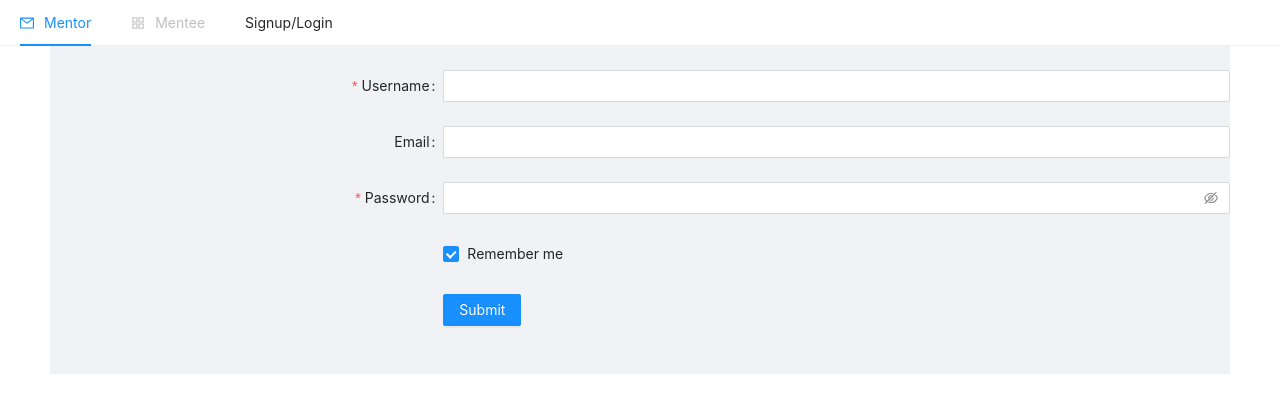
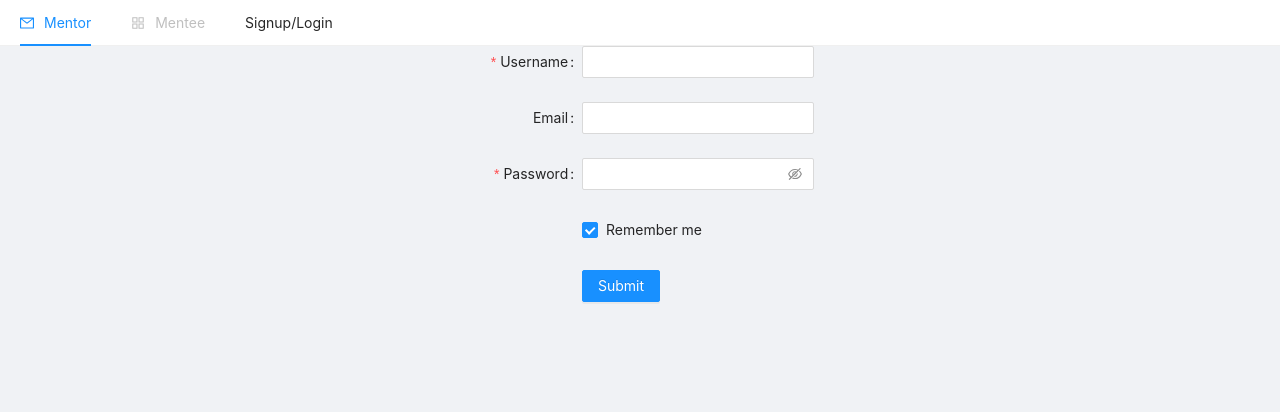
Before and after one commit to samantha-brillo/mentorapp-front, a React (Create React App) app: page /signup in a window 1280 px wide. Shown: the top 412 px of the page. Built offline with nearby package versions, Linux system fonts and the light colour scheme.

Commit message:
suggestion

```diff
--- a/src/app/views/auth/Auth.js
+++ b/src/app/views/auth/Auth.js
@@ -1,33 +1,47 @@
-import React,  {Component} from 'react';
-import { Form, Input, Button, Checkbox, Layout } from 'antd';
-import {loginEndpoint, signupEndpoint, signupGoogle} from '../../services/auth-ws'
+import React, { Component } from "react";
+import { Form, Input, Button, Checkbox, Layout, Row, Col } from "antd";
+import {
+  loginEndpoint,
+  signupEndpoint,
+  signupGoogle,
+} from "../../services/auth-ws";
 
-const {Content} = Layout
+const { Content } = Layout;
 
-
-export default function Auth ({match, history}) {
+export default function Auth({ match, history }) {
   const onFinish = async (values) => {
-     try{
-        const create = match.path === '/signup' ? signupEndpoint : loginEndpoint
-        const {data} = await create(values)
-        localStorage.setItem("user", JSON.stringify(data.user))
+    try {
+      const create = match.path === "/signup" ? signupEndpoint : loginEndpoint;
+      const { data } = await create(values);
+      localStorage.setItem("user", JSON.stringify(data.user));
       if (match.path === "/signup") {
-            history.push("/login")
-        }else{
-            history.push("/profile")
+        history.push("/login");
+      } else {
+        history.push("/profile");
       }
-     }catch(error){
-        console.log (error)
+    } catch (error) {
+      console.log(error);
     }
-
   };
 
   const onFinishFailed = (errorInfo) => {
-        console.log('Failed:', errorInfo);
-      }
+    console.log("Failed:", errorInfo);
+  };
   return (
-        <Content style={{ padding: '0 50px' }}>
-        <Layout className="site-layout-background" style={{ padding: '24px 0' }}>
+    <Layout
+      className="site-layout-background"
+      style={{ height: "calc(100vh - 46px)" }}
+    >
+      <Content style={{ padding: "0 50px" }}>
+        <Row style={{ height: "30%", width: "100%" }}>
+          <Col
+            style={{
+              display: "flex",
+              justifyContent: "center",
+              alignItems: "center",
+            }}
+            span={24}
+          >
             <Form
               name="basic"
               labelCol={{ span: 8 }}
@@ -40,28 +54,34 @@ export default function Auth ({match, history}) {
               <Form.Item
                 label="Username"
                 name="username"
-                    rules={[{ required: true, message: 'Please input your username!' }]}
+                rules={[
+                  { required: true, message: "Please input your username!" },
+                ]}
               >
                 <Input />
               </Form.Item>
 
-                {match.path === "/signup" &&  <Form.Item
-                label="Email"
-                name="email"
-                >
-                    <Input/>
-
-                </Form.Item>}
+              {match.path === "/signup" && (
+                <Form.Item label="Email" name="email">
+                  <Input />
+                </Form.Item>
+              )}
 
               <Form.Item
                 label="Password"
                 name="password"
-                    rules={[{ required: true, message: 'Please input your password!' }]}
+                rules={[
+                  { required: true, message: "Please input your password!" },
+                ]}
               >
                 <Input.Password />
               </Form.Item>
 
-                <Form.Item name="remember" valuePropName="checked" wrapperCol={{ offset: 8, span: 16 }}>
+              <Form.Item
+                name="remember"
+                valuePropName="checked"
+                wrapperCol={{ offset: 8, span: 16 }}
+              >
                 <Checkbox>Remember me</Checkbox>
               </Form.Item>
 
@@ -71,7 +91,9 @@ export default function Auth ({match, history}) {
                 </Button>
               </Form.Item>
             </Form>
+          </Col>
+        </Row>
+      </Content>
     </Layout>
-    </Content>
-    )
+  );
 }
--- a/src/app/views/home/Home.js
+++ b/src/app/views/home/Home.js
@@ -1,51 +1,54 @@
-import React, {useState, useEffect} from 'react';
-import {getList} from '../../services/auth-ws'
-import Card from '../../components/Card'
-import { Layout, Row, Col } from 'antd';
-const {Content} = Layout
+import React, { useState, useEffect } from "react";
+import { getList } from "../../services/auth-ws";
+import Card from "../../components/Card";
+import { Layout, Row, Col } from "antd";
+const { Content } = Layout;
 
-
-const Home = ({history,location,match}) => {
-    const [list, setList]= useState([])
-    const [loader, setLoader]= useState(true)
-    const getData = async() => {
-        setLoader(true)
-    try{
-        const localUser = JSON.parse(localStorage.getItem("user"))
-        let role = "mentor"
-        console.log(localUser)
-        if (!localUser ){
-            role = "mentor"
-        }else{
-           role = localUser.role === "mentor" ? "mentee" : "mentor"
+const Home = ({ history, location, match }) => {
+  const [list, setList] = useState([]);
+  const [loader, setLoader] = useState(true);
+  const getData = async () => {
+    setLoader(true);
+    try {
+      const localUser = JSON.parse(localStorage.getItem("user"));
+      let role = "mentor";
+      console.log(localUser);
+      if (!localUser) {
+        role = "mentor";
+      } else {
+        role = localUser.role === "mentor" ? "mentee" : "mentor";
       }
-        const {data} = await getList(role)
-        setLoader(false)
-        setList(data.result)
-    }catch(error){
-        console.log(error)
-        setLoader(false)
-
+      const { data } = await getList(role);
+      setLoader(false);
+      setList(data.result);
+    } catch (error) {
+      console.log(error);
+      setLoader(false);
     }
-
-    }
-useEffect(()=>{
-    getData()
-}, [])
+  };
+  useEffect(() => {
+    getData();
+  }, []);
   return (
-    <Content style={{ padding: '0 50px' }}>
-        <Layout className="site-layout-background" style={{ padding: '24px 0' }}>
+    <Layout
+      className="site-layout-background"
+      style={{ height: "calc(100vh - 46px)" }}
+    >
+      <Content style={{ padding: "0 50px" }}>
         <Row>
-                { list.map((item, index) => (
-                  <Col key= {index}  xs={{ span: 5, offset: 1 }} lg={{ span: 6, offset: 2 }}>
-                     <Card {...item}/>
+          {list.map((item, index) => (
+            <Col
+              key={index}
+              xs={{ span: 5, offset: 1 }}
+              lg={{ span: 6, offset: 2 }}
+            >
+              <Card {...item} />
             </Col>
-                ))  }
+          ))}
         </Row>
+      </Content>
     </Layout>
-    </Content>
-
-)}
-
+  );
+};
 
 export default Home;
--- a/src/app/views/profile/Profile.js
+++ b/src/app/views/profile/Profile.js
@@ -1,49 +1,70 @@
-import React,  {useState, useEffect} from 'react';
-import { Form, Input, Button, Checkbox, Layout, Select, Spin } from 'antd';
-import { updateUser } from '../../services/auth-ws';
+import React, { useState, useEffect } from "react";
+import {
+  Form,
+  Input,
+  Button,
+  Checkbox,
+  Layout,
+  Select,
+  Spin,
+  Skeleton,
+} from "antd";
+import { updateUser } from "../../services/auth-ws";
 
-
-const {Content} = Layout
+const { Content } = Layout;
 const { Option } = Select;
 
+export default function Profile() {
+  const [user, setUser] = useState({});
+  const [loader, setLoader] = useState(true);
 
-export default function Profile () {
-    const [user, setUser]= useState({})
-    const [loader, setLoader]= useState(true)
-
-    const onFinish = async(values) => {
-        setLoader(true)
-        try{
-            if (values.role===true){
-                values.role = "mentor"
+  const onFinish = async (values) => {
+    setLoader(true);
+    try {
+      if (values.role === true) {
+        values.role = "mentor";
       }
-            values["_id"]=user._id
-            const{data}= await updateUser(values)
-            localStorage.setItem("user", JSON.stringify(data.result))
-            setUser(data.result)
-            setLoader(false)
-        }catch(error){
-            console.log(error)
-            setLoader(false)
+      values["_id"] = user._id;
+      const { data } = await updateUser(values);
+      localStorage.setItem("user", JSON.stringify(data.result));
+      setUser(data.result);
+      setLoader(false);
+    } catch (error) {
+      console.log(error);
+      setLoader(false);
     }
   };
 
   const onFinishFailed = (errorInfo) => {
-        console.log('Failed:', errorInfo);
-      }
-     const getData = () =>{
-         const localUser = JSON.parse(localStorage.getItem("user"))
-         setUser (localUser)
-         setLoader(false)
-     }
-    useEffect(()=>{
-        getData()
-    },[])
-console.log (user)
-    return (
-        loader ? <Spin size="large" /> :
-        <Content style={{ padding: '0 50px' }}>
-        <Layout className="site-layout-background" style={{ padding: '24px 0' }}>
+    console.log("Failed:", errorInfo);
+  };
+  const getData = () => {
+    const localUser = JSON.parse(localStorage.getItem("user"));
+    setUser(localUser);
+    setLoader(false);
+  };
+  useEffect(() => {
+    getData();
+  }, []);
+  console.log(user);
+  return loader !== null ? (
+    <Content
+      style={{
+        height: "calc(100vh - 46px)",
+        display: "flex",
+        flexDirection: "column",
+        padding: "10%",
+        background: "rgb(238, 240, 244)",
+      }}
+    >
+      <Skeleton active size="large" />
+      <Skeleton active size="large" />
+      <Skeleton active size="large" />
+      <Skeleton active size="large" />
+    </Content>
+  ) : (
+    <Content style={{ padding: "0 50px" }}>
+      <Layout className="site-layout-background" style={{ padding: "24px 0" }}>
         <Form
           name="basic"
           labelCol={{ span: 8 }}
@@ -51,68 +72,53 @@ console.log (user)
           onFinish={onFinish}
           onFinishFailed={onFinishFailed}
           autoComplete="off"
-            initialValues={{...user, role:user.role != "mentor" ? false : true }}
+          initialValues={{
+            ...user,
+            role: user.role != "mentor" ? false : true,
+          }}
         >
-                <Form.Item
-                    label="Username"
-                    name="username"
-                >
+          <Form.Item label="Username" name="username">
             <Input disabled />
           </Form.Item>
 
-                <Form.Item
-                label="Email"
-                name="email"
-                >
+          <Form.Item label="Email" name="email">
             <Input disabled />
-
           </Form.Item>
 
-                <Form.Item
-                    label="Aboutme"
-                    name="aboutme"
-                >
-                    <Input/>
+          <Form.Item label="Aboutme" name="aboutme">
+            <Input />
           </Form.Item>
 
-                <Form.Item
-                    label="Objective"
-                    name="objective"
-                >
+          <Form.Item label="Objective" name="objective">
             <Select
               mode="multiple"
               allowClear
-                    style={{ width: '100%' }}
+              style={{ width: "100%" }}
               placeholder="Please select"
             >
-                    <Option value= "Revisión de CV">
-                    Revisión de CV
-                    </Option>
+              <Option value="Revisión de CV">Revisión de CV</Option>
 
-                    <Option value= "Revisión de Portafolio">
+              <Option value="Revisión de Portafolio">
                 Revisión de Portafolio
               </Option>
 
-                    <Option value= "Entrevista de Trabajo">
+              <Option value="Entrevista de Trabajo">
                 Entrevista de Trabajo
               </Option>
 
-                    <Option value= "Otro">
-                    Otro
-                    </Option>
-
-
-
+              <Option value="Otro">Otro</Option>
             </Select>
           </Form.Item>
 
-               {user.role==="mentee" && <Form.Item name= "role" label="Quiero ser Mentor" valuePropName="checked">
-                <Checkbox/>
-
-               </Form.Item>}
-
-
-
+          {user.role === "mentee" && (
+            <Form.Item
+              name="role"
+              label="Quiero ser Mentor"
+              valuePropName="checked"
+            >
+              <Checkbox />
+            </Form.Item>
+          )}
 
           <Form.Item wrapperCol={{ offset: 8, span: 16 }}>
             <Button type="primary" htmlType="submit">
@@ -122,5 +128,5 @@ console.log (user)
         </Form>
       </Layout>
     </Content>
-    )
+  );
 }
```
Also changed, not shown: src/app/components/Navbar.js (+4 -7 lines), 2 other files (tests, documents, lock files or other folders). Lines whose indentation alone changed are shown as unchanged.
